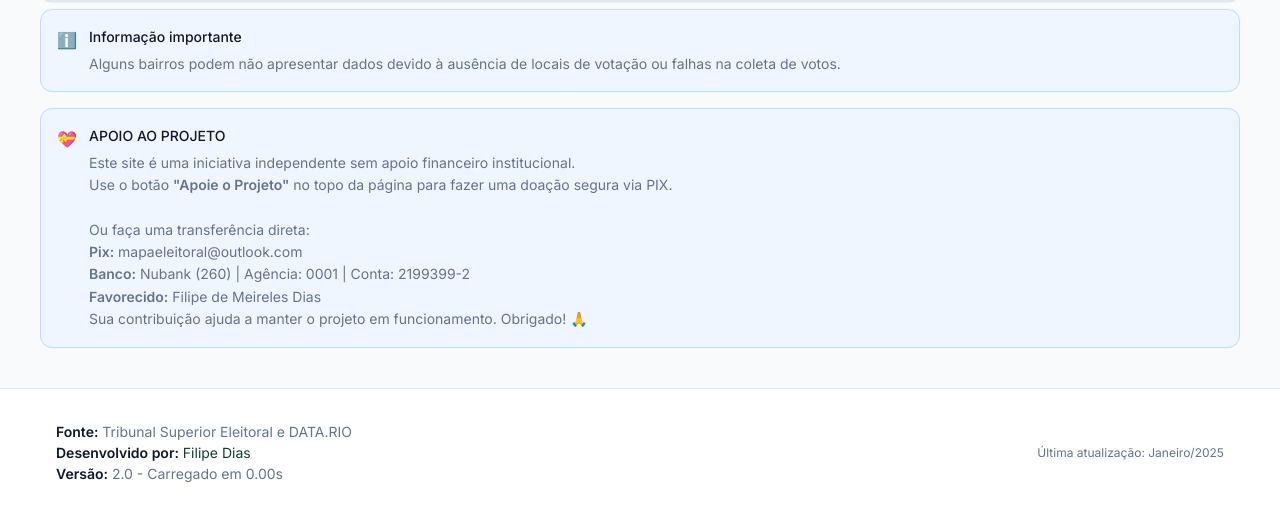
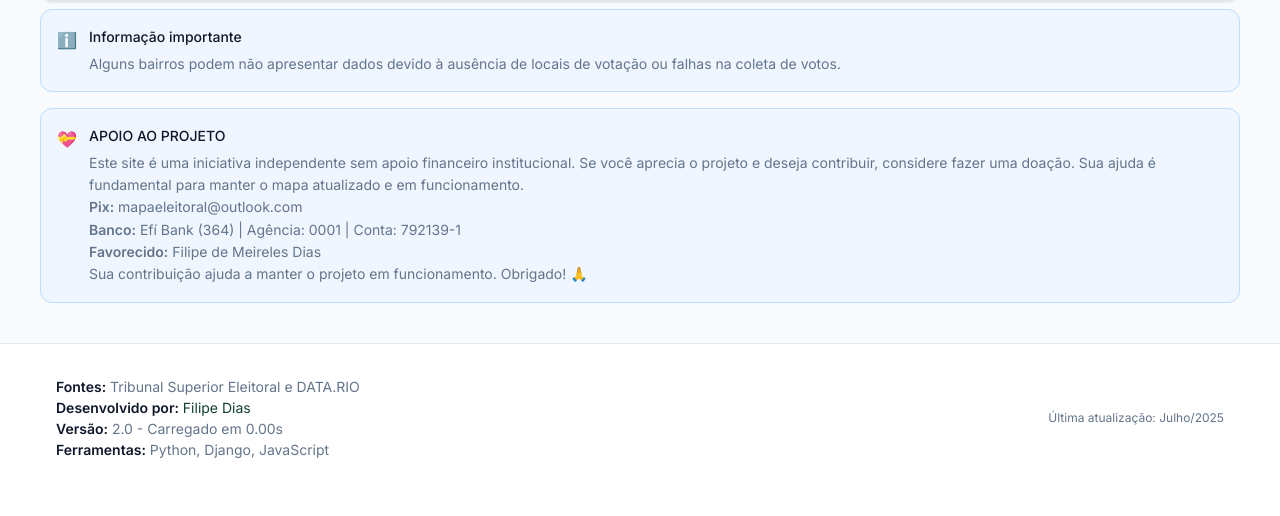
Before and after one commit to Mapa-Eleitoral/siteDjangoEnv5, a Django app: page / in a window 1280 px wide. Shown: the part 763-1279 px from the top of the page. After the commit the page ends 1221 px from the top, so only its background shows below. Run offline with Django 5.2, Linux system fonts and the light colour scheme; data that the repository does not hold is empty.

Commit message:
Update home.html

```diff
--- a/siteDjangoProject/mapa_eleitoral/templates/home.html
+++ b/siteDjangoProject/mapa_eleitoral/templates/home.html
@@ -685,10 +685,9 @@
             <div class="alert-content">
                 <div class="alert-title">APOIO AO PROJETO</div>
                 Este site é uma iniciativa independente sem apoio financeiro institucional.
-                <br>Use o botão <strong>"Apoie o Projeto"</strong> no topo da página para fazer uma doação segura via PIX.
-                <br><br>Ou faça uma transferência direta:
+                Se você aprecia o projeto e deseja contribuir, considere fazer uma doação. Sua ajuda é fundamental para manter o mapa atualizado e em funcionamento.
                 <br><strong>Pix:</strong> mapaeleitoral@outlook.com
-                <br><strong>Banco:</strong> Nubank (260) | Agência: 0001 | Conta: 2199399-2
+                <br><strong>Banco:</strong> Efí Bank (364) | Agência: 0001 | Conta: 792139-1
                 <br><strong>Favorecido:</strong> Filipe de Meireles Dias
                 <br>Sua contribuição ajuda a manter o projeto em funcionamento. Obrigado! 🙏
             </div>
@@ -700,12 +699,13 @@
         <div class="container">
             <div class="footer-content">
                 <div class="footer-info">
-                    <p><strong>Fonte:</strong> Tribunal Superior Eleitoral e DATA.RIO</p>
+                    <p><strong>Fontes:</strong> Tribunal Superior Eleitoral e DATA.RIO</p>
                     <p><strong>Desenvolvido por:</strong> <a href="https://github.com/diasfilipe" target="_blank" rel="noopener">Filipe Dias</a></p>
                     <p><strong>Versão:</strong> 2.0 - {% if load_time %}Carregado em {{ load_time }}{% else %}Site em desenvolvimento{% endif %}</p>
+                    <p><strong>Ferramentas:</strong> Python, Django, JavaScript</p>
                 </div>
                 <div class="footer-meta">
-                    Última atualização: Janeiro/2025
+                    Última atualização: Julho/2025
                 </div>
             </div>
         </div>
```
